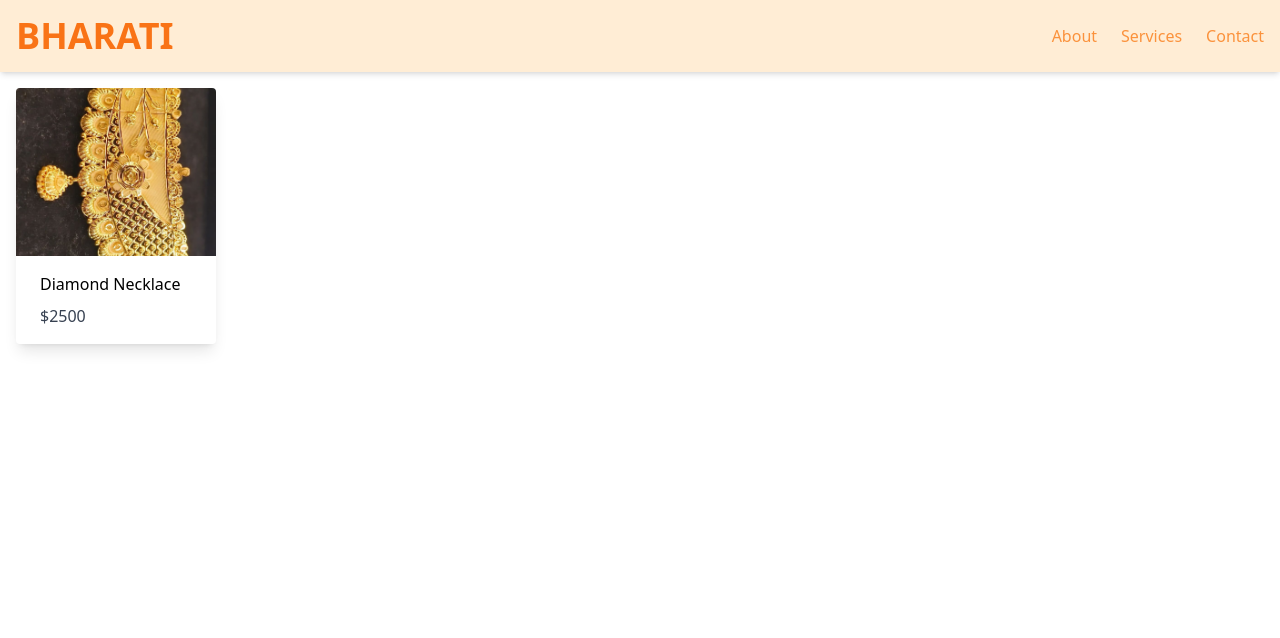
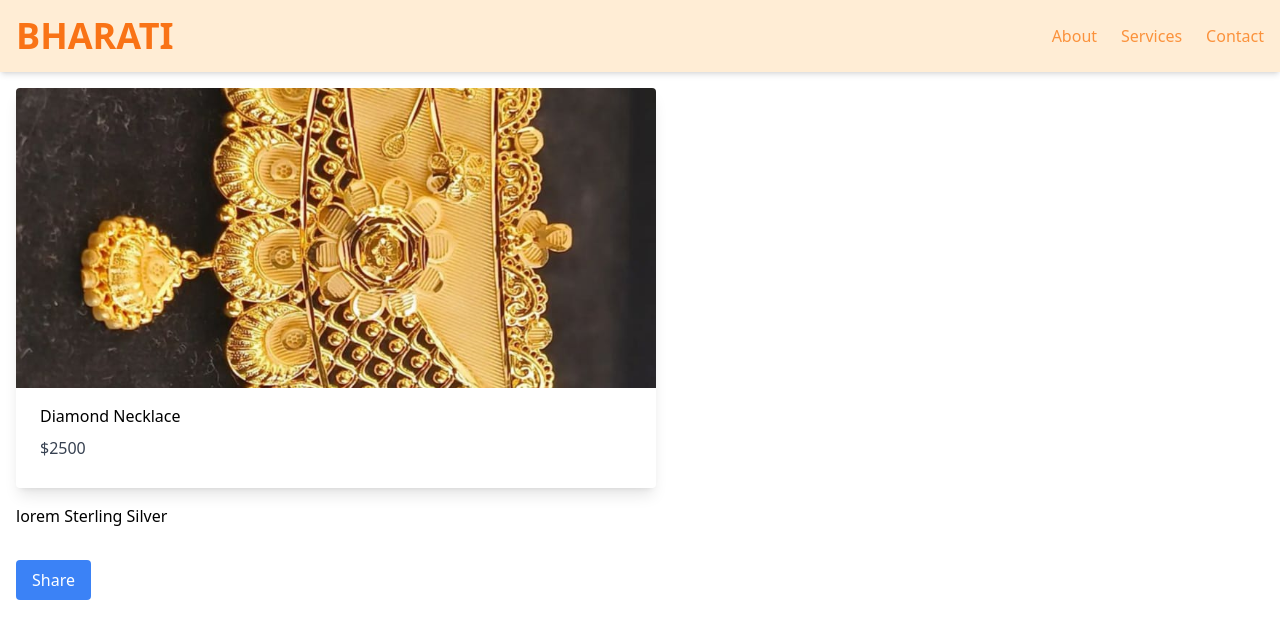
Before and after one commit to priy437pradhan/bharti-onegram-gold, a React (Vite) app: page /card/1 in a window 1280 px wide. Shown: the top 638 px of the page. Built offline with nearby package versions, Linux system fonts and the light colour scheme.

Commit message:
search field removed other changes on styling

```diff
--- a/src/App.css
+++ b/src/App.css
@@ -21,3 +21,26 @@
   .material-text {
     animation: slideInLeft 0.5s forwards;
   }
+
+  .c-responsive-image-sc{
+    height: 268px;
+    width: 98%;
+    object-fit: cover;
+  }
+  .responsive-image-sc {
+    height: 168px;
+    width: 100%;
+    object-fit: cover;
+  }
+
+  @media (min-width: 992px) {
+    .c-responsive-image-sc{
+      height: 400px;
+      width: 50%;
+      object-fit: cover;
+    }
+    .responsive-image-sc {
+      width: 100%;
+      height: 300px;
+    }
+  }
--- a/src/components/CardDetail.jsx
+++ b/src/components/CardDetail.jsx
@@ -1,10 +1,28 @@
 import { useParams } from 'react-router-dom';
+import '../App.css'
 import { jewelleryData } from '../lib/jewelleryData';
 
 const CardDetail = () => {
-  console.log("cardDetail")
+  console.log("cardDetail");
   const { id } = useParams();
   const card = jewelleryData.find((card) => card.id === id);
+
+  const handleShare = async () => {
+    if (navigator.share) {
+      try {
+        await navigator.share({
+          title: card.title,
+          text: `Check out this ${card.title} at our store!`,
+          url: window.location.href,
+        });
+        console.log('Content shared successfully');
+      } catch (error) {
+        console.error('Error sharing the content:', error);
+      }
+    } else {
+      alert('Web Share API is not supported in your browser.');
+    }
+  };
 
   if (!card) {
     return (
@@ -15,12 +33,13 @@ const CardDetail = () => {
   }
 
   return (
-    <div className="relative max-w-xs rounded overflow-hidden shadow-lg m-4 group cursor-pointer" style={{  width: '200px' }}>
+    <>
+      <div className="c-responsive-image-sc relative rounded overflow-hidden shadow-lg lg:m-4 my-4 mx-1 group cursor-pointer">
         <div className="relative">
           <img
             src={card.imageUrl}
             alt={card.title}
-            style={{ height: '168px', width: '200px', objectFit: 'cover' }}
+            className="responsive-image-sc"
           />
           <div className="absolute inset-0 bg-gradient-to-r from-black via-transparent to-transparent flex items-center justify-center text-white opacity-0 transition-opacity duration-500 group-hover:opacity-100">
             <span className="py-2">{card.material}</span>
@@ -31,9 +50,15 @@ const CardDetail = () => {
           <p className="text-gray-700 text-base">${card.price}</p>
         </div>
       </div>
+      <p className="relative max-w-xs rounded overflow-hidden m-4">{card.define}</p>
+      <button
+        onClick={handleShare}
+        className="mt-4 bg-blue-500 text-white py-2 px-4 rounded hover:bg-blue-700 transition duration-300 mx-4"
+      >
+        Share
+      </button>
+    </>
   );
 };
 
-
-
 export default CardDetail;
--- a/src/lib/jewelleryData.jsx
+++ b/src/lib/jewelleryData.jsx
@@ -8,35 +8,40 @@ export const jewelleryData = [
     title: 'Diamond Necklace',
     price: 2500,
     imageUrl: J1Image,
-    material: 'Diamond and Gold'
+    material: 'Diamond and Gold',
+    define:'lorem Sterling Silver'
   },
   {
     id: "2",
     title: 'Gold Bracelet',
     price: 800,
     imageUrl: J2Image,
-    material: '24K Gold'
+    material: '24K Gold',
+    define:'lorem Sterling Silver'
   },
   {
     id: "3",
     title: 'Silver Earrings',
     price: 120,
     imageUrl: J3Image ,
-    material: 'Sterling Silver'
+    material: 'Sterling Silver',
+    define:'lorem Sterling Silver'
   },
   {
     id: "4",
     title: 'Silver Earrings',
     price: 120,
     imageUrl: J3Image ,
-    material: 'Sterling Silver'
+    material: 'Sterling Silver',
+    define:'lorem Sterling Silver'
   },
   {
     id: "5",
     title: 'Silver Earrings',
     price: 120,
     imageUrl: J3Image ,
-    material: 'Sterling Silver'
+    material: 'Sterling Silver',
+    define:'lorem Sterling Silver'
   },
 
   {
@@ -44,20 +49,23 @@ export const jewelleryData = [
     title: 'Silver Earrings',
     price: 120,
     imageUrl: J3Image ,
-    material: 'Sterling Silver'
+    material: 'Sterling Silver',
+    define:'lorem Sterling Silver'
   },
   {
     id: "7",
     title: 'Silver Earrings',
     price: 120,
     imageUrl: J3Image ,
-    material: 'Sterling Silver'
+    material: 'Sterling Silver',
+    define:'lorem Sterling Silver'
   },
   {
     id: "8",
     title: 'Silver Earrings',
     price: 120,
     imageUrl: J3Image ,
-    material: 'Sterling Silver'
+    material: 'Sterling Silver',
+    define:'lorem Sterling Silver'
   },
 ];
```
